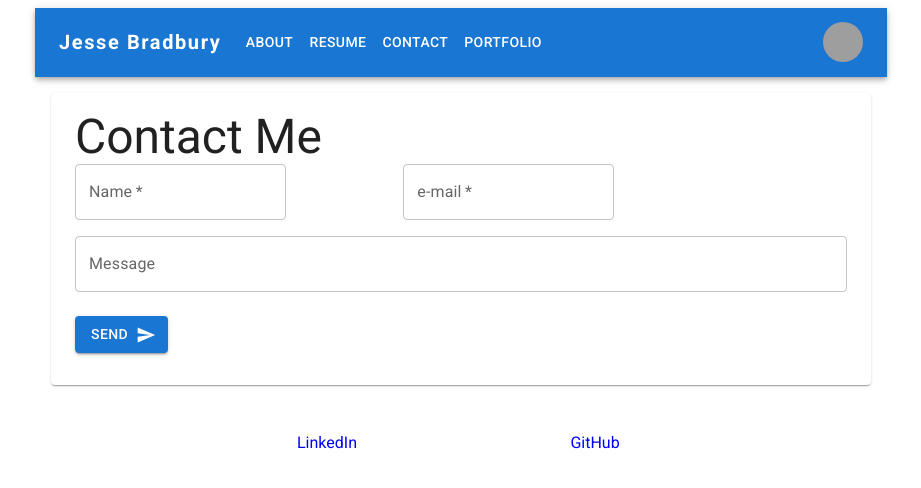
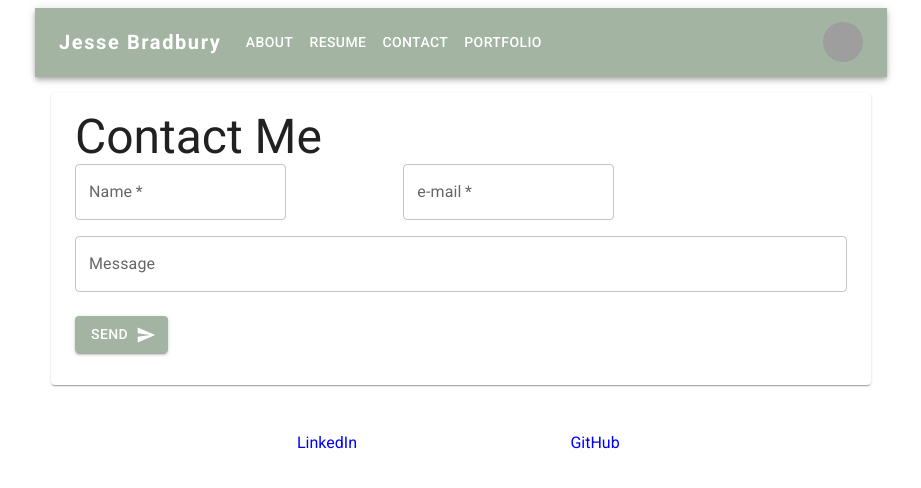
Before and after one commit to JesseBradbury/Portfolio-React, a React (Vite) app: page /Contact in a window 1280 px wide. Shown: the top 488 px of the page, without its empty margins (179-1100 px from the left). Built offline with nearby package versions, Linux system fonts and the light colour scheme; grey boxes are pictures that could not be loaded.

Commit message:
tucker might break something

```diff
--- a/src/components/Contact.jsx
+++ b/src/components/Contact.jsx
@@ -13,6 +13,47 @@ import { Paper } from "@mui/material";
 import Button from '@mui/material/Button';
 import Typography from '@mui/material/Typography'
 import SendIcon from '@mui/icons-material/Send';
+import { createTheme, ThemeProvider } from '@mui/material';
+
+const theme = createTheme({
+    palette: {
+      primary: {
+        main: "#A3B4A2",
+        dark: "#5C715B"
+      },
+      secondary: {
+        main: "#E09891",
+      },
+    },
+    typography: {
+
+      fontFamily: [
+        '-apple-system',
+        'BlinkMacSystemFont',
+        '"Segoe UI"',
+        'Roboto',
+        '"Helvetica Neue"',
+        'Arial',
+        'sans-serif',
+        '"Apple Color Emoji"',
+        '"Segoe UI Emoji"',
+        '"Segoe UI Symbol"',
+      ].join(','),
+
+      h1: {
+        fontSize: "3rem",
+        fontWeight: 600,
+      },
+      h2: {
+        fontSize: "1.75rem",
+        fontWeight: 600,
+      },
+      h3: {
+        fontSize: "1.5rem",
+        fontWeight: 600,
+      },
+    }
+  })
 
 // This sets the current state of all the forms and the possible errors.
 export default function Contact() {
@@ -110,7 +151,7 @@ export default function Contact() {
                     </Grid>
                     <Grid sx={{ py: 2 }}>
 
-                        <Button type="submit" variant="contained" endIcon={<SendIcon />}>
+                        <Button type="submit" variant="contained" endIcon={<SendIcon />} sx={{ backgroundColor: theme.palette.primary.main }}>
                             Send
                         </Button>
                     </Grid>
--- a/src/components/Navigation.jsx
+++ b/src/components/Navigation.jsx
@@ -12,6 +12,7 @@ import Avatar from '@mui/material/Avatar';
 import Button from '@mui/material/Button';
 // import Tooltip from '@mui/material/Tooltip';
 import MenuItem from '@mui/material/MenuItem';
+import { createTheme, ThemeProvider } from '@mui/material';
 
 import { Link } from 'react-router-dom'
 
@@ -36,9 +37,51 @@ function Navigation() {
     const handleCloseUserMenu = () => {
         setAnchorElUser(null);
     };
+    const theme = createTheme({
+        palette: {
+          primary: {
+            main: "#A3B4A2",
+            dark: "#A3B4A2"
+          },
+          secondary: {
+            main: "#A3B4A2",
+          },
 
+          info: {
+            main: "#A3B4A2",
+          },
+        },
+        typography: {
+
+          fontFamily: [
+            '-apple-system',
+            'BlinkMacSystemFont',
+            '"Segoe UI"',
+            'Roboto',
+            '"Helvetica Neue"',
+            'Arial',
+            'sans-serif',
+            '"Apple Color Emoji"',
+            '"Segoe UI Emoji"',
+            '"Segoe UI Symbol"',
+          ].join(','),
+
+          h1: {
+            fontSize: "3rem",
+            fontWeight: 600,
+          },
+          h2: {
+            fontSize: "1.75rem",
+            fontWeight: 600,
+          },
+          h3: {
+            fontSize: "1.5rem",
+            fontWeight: 600,
+          },
+        }
+      })
     return (
-        <AppBar color="primary" position="static">
+        <AppBar position="static" sx={{ backgroundColor: theme.palette.primary.main }}>
             <Container maxWidth="xl">
                 <Toolbar disableGutters>
 
@@ -137,11 +180,11 @@ function Navigation() {
                     <Box sx={{ flexGrow: 0 }}>
                         {/* Future feature with settings for light mode and dark mode and other website settings. */}
                         {/* <Tooltip title="Open settings"> */}
-                            {/* <IconButton
+                        {/* <IconButton
                             onClick={handleOpenUserMenu}
                             sx={{ p: 0 }}> */}
-                                <Avatar alt="Jesse Bradbury" src="/images/avatar.png" />
-                            {/* </IconButton> */}
+                        <Avatar alt="Jesse Bradbury" src="/images/avatar.png" />
+                        {/* </IconButton> */}
                         {/* </Tooltip> */}
                         <Menu
                             sx={{ mt: '45px' }}
--- a/src/main.jsx
+++ b/src/main.jsx
@@ -68,9 +68,10 @@ const theme = createTheme({
   palette: {
     primary: {
       main: "#A3B4A2",
+      dark: "#5C715B"
     },
     secondary: {
-      main: "#A3B4A2",
+      main: "#E09891",
     },
   },
   typography: {
```
Also changed, not shown: 1 other file (tests, documents, lock files or other folders).
